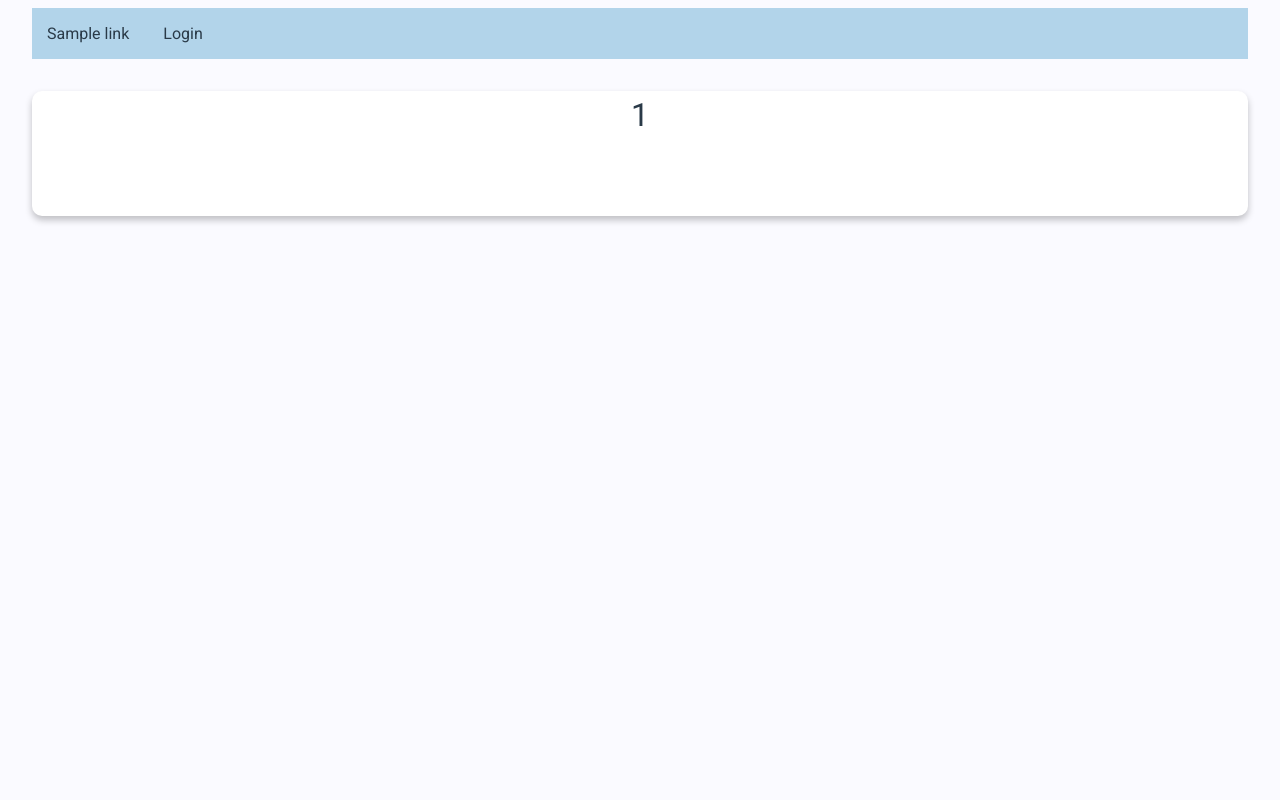
After one commit to recipes1520/RECIPE-APP, a Python web app: template templates/search-results.html in a window 1280 px wide. The commit adds this page. Run offline with Jinja, Linux system fonts and the light colour scheme; the template is opened without the code that fills it: most values are stand-ins (such as "Sample title", 1, 10 or a date in 2020).

Commit message:
Search functionality
So I've added in searching for recipes. Well right now it actually just
displays all the comment recipe titles because we don't have recipes
stored yet.

```diff
--- a/stylesheets/style.css
+++ b/stylesheets/style.css
@@ -21,8 +21,31 @@
 	padding-left: 5px;
 }
 
-.searchButton{
+.searchResultContainer{
+	margin: 0 auto;
+    margin-top: 2em;
+    padding-top: 2px;
+    padding-bottom: 3em;
+    padding-left: 4em;
+    padding-right: 4em;
+    width: auto;
+    max-width: 68em;
+    height: auto;
+    background-color: #fff;
+    box-shadow: 0 4px 7px 0 rgba(0, 0, 0, 0.24);
+    border-radius: 10px;
+}
 
+.searchResultTable{
+    margin-left:auto;
+    margin-right:auto;
+	text-align: center;
+
+}
+
+.searchResult{
+	font-size: 24pt;
+	padding-bottom: 1em;
 }
 
 
@@ -227,5 +250,6 @@ the recipe submission version of formContent*/
     border-radius: 5px; /* Added this*/
 	clear: both;
 	float: right;
-}
+	}
+
 /*END SUBMISSION SPECIFIC STUFF*/
--- a/templates/index.html
+++ b/templates/index.html
@@ -22,7 +22,7 @@
 
 		<div class="logoContainer"><img src="stylesheets/logo.png"></div>
 		<div class="searchForm">
-			<form action="review" method="GET">
+			<form action="search" method="POST">
 				<input class="searchBar" type="text"><br><br>
 				<div class="button">
 					&nbsp <input class="searchButton" type="submit" value="Search">
--- /dev/null
+++ b/templates/search-results.html
@@ -0,0 +1,35 @@
+<html>
+<html>
+<head>
+    <meta charset="utf-8" content="html/text"/>
+    <title>{{title}}</title>
+
+	<link href="stylesheets/style.css" rel="stylesheet"  type="text/css"/>
+    <link href='http://fonts.googleapis.com/css?family=Roboto' rel='stylesheet' type='text/css'>
+    <link href='http://fonts.googleapis.com/css?family=Indie+Flower' rel='stylesheet' type='text/css'>
+</head>
+<body>
+	<div class="mainContainer">
+		<div class="navbar">
+ 		{% for link in nav_bar %}
+			<div class="menuButton"><a href="{{ link.0 }}">{{link.1}}</a></div>
+		{% endfor %}
+		{% if login_btn != '' %}
+			<div class="menuButton"><a href="{{ login_btn }}">Login</a></div>
+		{% else %}
+			<div class="menuButton"><a href="{{ logout_btn }}">Logout</a></div>
+		{% endif %}
+		</div> <!-- END NAVBAR -->
+
+		<div class="searchResultContainer">
+			<table class="searchResultTable">
+				{% for recipe in recipes %}
+				<tr>
+					<td class="searchResult"><a href="/recipes/{{recipe.1}}">{{recipe.0}}</a></td>
+				</tr>
+				{% endfor %}
+			</table>
+		</div>
+	</div>
+</body>
+</html>
```
Also changed, not shown: Main.py (+25 -1 lines).
